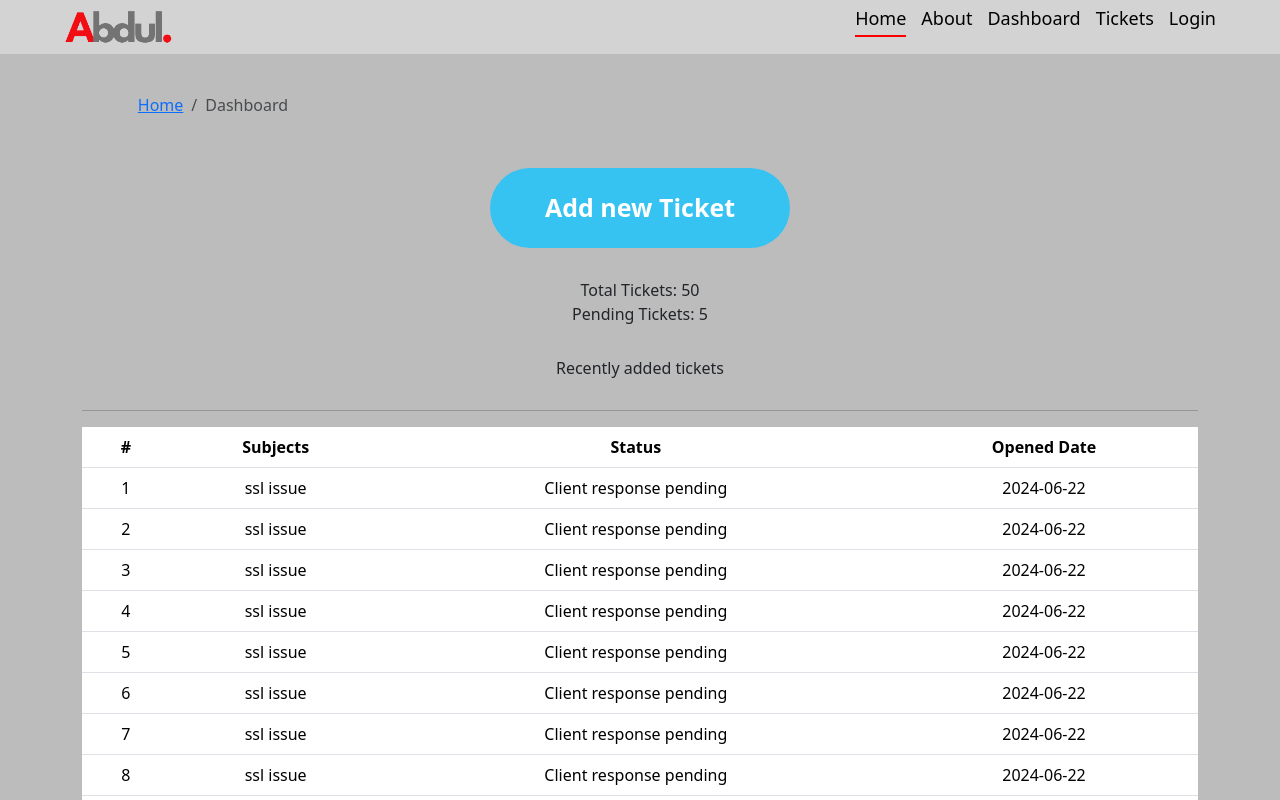
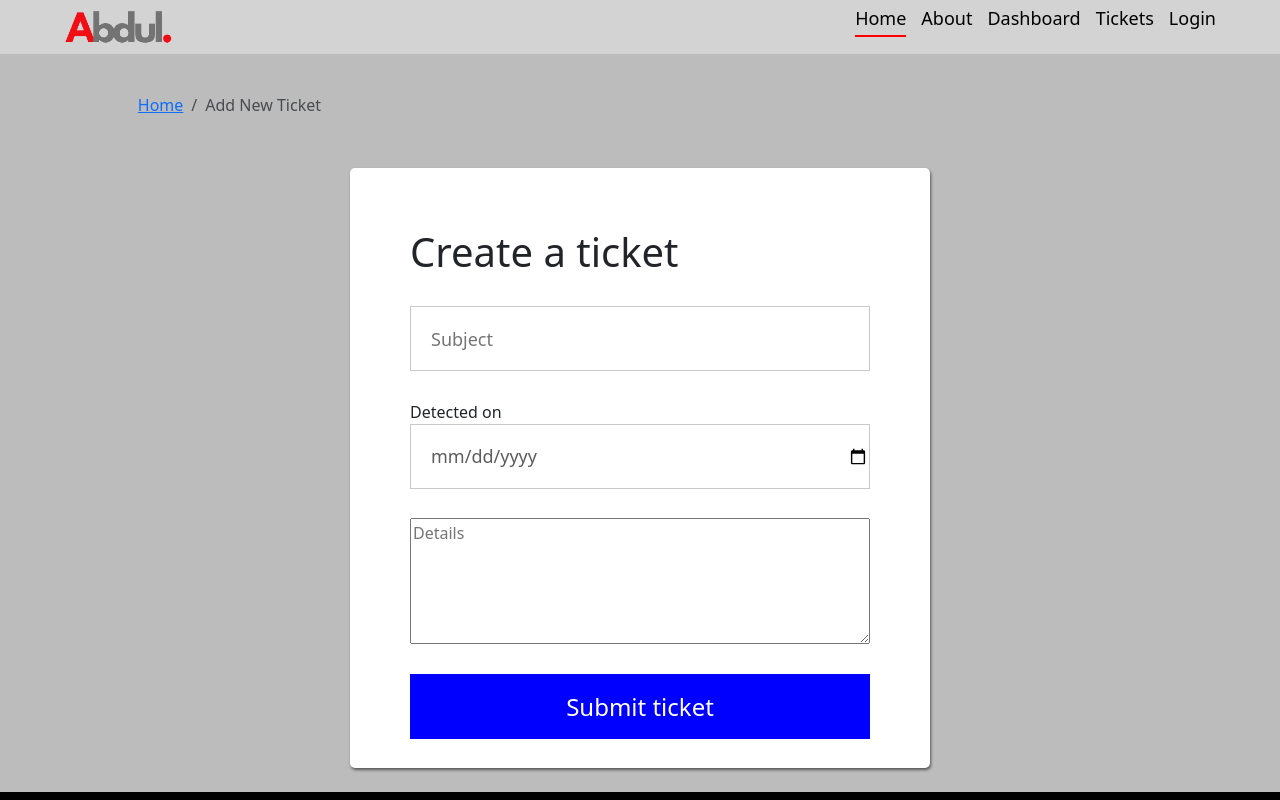
Before and after one commit to zakus2023/crm-frontend-abdul, a React (Create React App) app: page / in a window 1280 px wide. Shown: the top 800 px of the page. Built offline with nearby package versions, Linux system fonts and the light colour scheme.

Commit message:
added ticket UI

```diff
--- a/src/App.js
+++ b/src/App.js
@@ -3,13 +3,15 @@ import "bootstrap/dist/css/bootstrap.min.css";
 import Entry from "./Pages/Entry/Entry";
 import DefaultLayout from "./Layout/DefaultLayout";
 import Dashboard from "./Pages/Dshboard/Dashboard";
+import AddNewTicket from "./Pages/Add-Ticket/AddNewTicket";
 
 function App() {
   return (
     <div className="App">
-      {/* <Entry/> */}
+      {/* <Entry/>
+      <Dashboard/>*/}
       <DefaultLayout>
-        <Dashboard />
+        <AddNewTicket />
       </DefaultLayout>
     </div>
   );
--- a/src/Components/BreadcrumFolder/PageBreadcrum.css
+++ b/src/Components/BreadcrumFolder/PageBreadcrum.css
@@ -1,4 +1,3 @@
-.bcrumb{
-    background: none;
-
+.bcrumb {
+  background: none;
 }
--- /dev/null
+++ b/src/Components/NewTicketForm/NewTicketForm.css
@@ -0,0 +1,86 @@
+.signin {
+    width: 100%;
+    height: 80vh;
+    background: #fce3fe;
+    padding-top: 50px;
+  }
+
+  .login-container {
+    width: 580px;
+    height: 600px;
+    background: white;
+    margin: auto;
+    padding: 40px 60px;
+    box-shadow: 1px 2px 3px rgb(88, 87, 87);
+    border-radius: 5px;
+  }
+
+  .login-container h1 {
+    margin: 20px 0px;
+  }
+
+  .login-fields {
+    display: flex;
+    flex-direction: column;
+    gap: 29px;
+    margin-top: 30px;
+  }
+
+  .login-fields input {
+    height: 65px;
+    width: 100%;
+    padding-left: 20px;
+    border: 1px solid #c9c9c9;
+    outline: none;
+    color: #5c5c5c;
+    font-size: 18px;
+  }
+
+  .login-container button {
+    width: 100%;
+    height: 65px;
+    color: white;
+    background: blue;
+    margin-top: 30px;
+    border: none;
+    font-size: 24px;
+    font-weight: 500;
+    cursor: pointer;
+  }
+
+  .login {
+    margin-top: 20px;
+    color: #5c5c5c;
+    font-size: 18px;
+    font-weight: 500;
+  }
+
+  .login span {
+    color: red;
+    font-weight: 500;
+    cursor: pointer;
+    margin-left: 3px;
+  }
+
+  .login .sign-up {
+    text-decoration: none;
+  }
+
+  .forerror {
+    margin-top: 10px;
+    color: red;
+    font-size: 16px;
+    font-weight: 500;
+  }
+
+  .login-container .forgot {
+    color: black;
+    text-decoration: none;
+    font-size: 18px;
+    font-weight: 500;
+    color: blue;
+    cursor: pointer;
+  }
+  form {
+    margin-bottom: 10px;
+  }
--- /dev/null
+++ b/src/Components/NewTicketForm/NewTicketForm.jsx
@@ -0,0 +1,50 @@
+import React from "react";
+import "./NewTicketForm.css";
+
+const NewTicketForm = ({ handleChange, handleSubmit, frmdata }) => {
+  console.log(frmdata);
+  return (
+    <div>
+      <div className="login-container">
+        <h1 className="sigin">Create a ticket</h1>
+        <form onSubmit={handleSubmit}>
+          <div className="login-fields">
+            <input
+              type="subject"
+              placeholder="Subject"
+              id="subject"
+              required
+              value={frmdata.subject}
+              onChange={handleChange}
+              name="subject"
+            />
+            <div className="issuedate">
+              <span>Detected on</span>
+              <input
+                name="addedOn"
+                type="date"
+                id="addedOn"
+                required
+                value={frmdata.addedOn}
+                onChange={handleChange}
+              />
+            </div>
+            <textarea
+              name="detail"
+              rows={5}
+              type="text"
+              placeholder="Details"
+              id="detail"
+              required
+              value={frmdata.detail}
+              onChange={handleChange}
+            />
+          </div>
+          <button>Submit ticket</button>
+        </form>
+      </div>
+    </div>
+  );
+};
+
+export default NewTicketForm;
--- /dev/null
+++ b/src/Pages/Add-Ticket/AddNewTicket.jsx
@@ -0,0 +1,45 @@
+import React, { useState } from "react";
+import "./AddNewTicket.css";
+import NewTicketForm from "../../Components/NewTicketForm/NewTicketForm";
+import { Col, Row, Container } from "react-bootstrap";
+import PageBreadcrum from "../../Components/BreadcrumFolder/PageBreadcrum";
+
+const AddNewTicket = () => {
+  const [frmData, setFrmData] = useState({
+    subject: "",
+    addedOn: "",
+    detail: "",
+  });
+
+  const handleChange = (e) => {
+    const { name, value } = e.target;
+    setFrmData({
+      ...frmData,
+      [name]: value,
+    });
+  };
+
+  const handleSubmit = (e) => {
+    e.preventDefault();
+    console.log("submitted", frmData)
+  };
+
+  return (
+    <Container>
+      <Row>
+        <Col>
+          <PageBreadcrum page="Add New Ticket" />
+        </Col>
+      </Row>
+      <div>
+        <NewTicketForm
+          handleChange={handleChange}
+          handleSubmit={handleSubmit}
+          frmdata={frmData}
+        />
+      </div>
+    </Container>
+  );
+};
+
+export default AddNewTicket;
```
Also changed, not shown: src/Pages/Add-Ticket/AddNewTicket.css (added).
